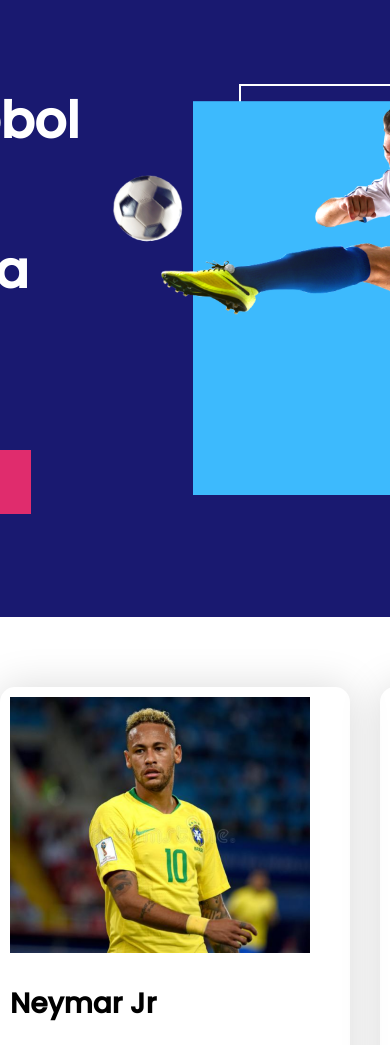
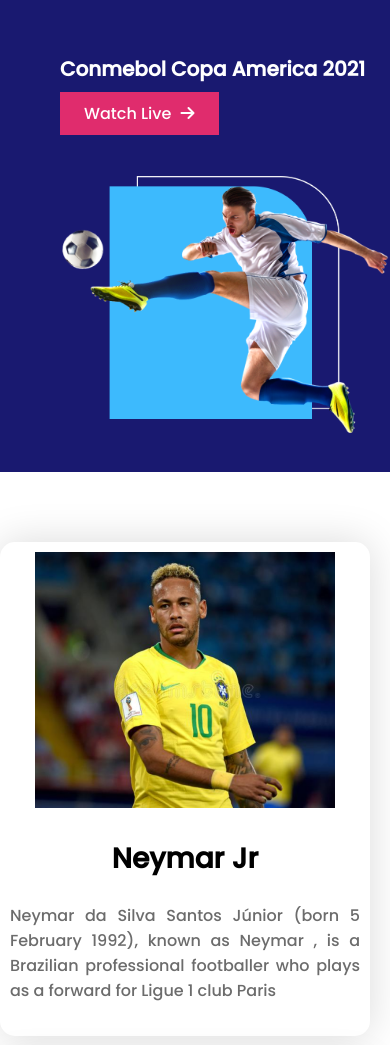
Before and after one commit to MasudRana924/Assignment-two, a plain HTML site: page index.html in a window 390 px wide. Shown: the part 60-1105 px from the top of the page. Drawn offline with Linux system fonts and the light colour scheme.

Commit message:
animation responsive added

```diff
--- a/style.css
+++ b/style.css
@@ -3,6 +3,7 @@ body{
 background-color:white;
 margin:0;
 top:0;
+overflow-x: hidden;
 }
 
 
@@ -65,10 +66,16 @@ li a{
     margin-left:30px;
 }
 .half-width img{
-    width:556.01px;
+    width:400px;
     height:438px;
     padding-top:50px;
+    transition:width 2s;
 }
+.half-width img:hover{
+ width:556px;
+}
+
+
 .half-width h1 {
     font-size: 50px;
 }
@@ -162,17 +169,73 @@ span i{
    color: #000000;
 }
 /* media queries */
-@media only screen and (max-width:688px) {
+
+@media (max-width:688px){
+    body {
+        font-family: 'Poppins', sans-serif;
+        max-width: 600px;
+        overflow-x: hidden;
+
+    }
+    header {
+        width: 100%;
+        height: auto;
+    }
+    .header-container {
+        display: grid;
+        grid-template-columns: repeat(1, 1fr);
+    }
+    .half-width{
+        width: 100%;
+    }
+    .half-width img{
+        width: 329px;
+        height: 259px;
+
+    }
+    main{
+        width: 100%;
+        display: flex;
+        flex-flow: column;
+    }
+     .player-details{
+         width: 100%;
+         display: flex;
+         flex-flow: column;
+     }
+     .player{
+         width: 100%;
+         place-items: center;
+     }
+     .players{
+        display: grid;
+        grid-template-columns: repeat(1, 1fr);
+        grid-row-gap: 30px;
+        width: 350px;
+     }
+     .tournament-details {
+        margin-top: 30px;
+        display: flex;
+        margin: 0;
+        flex-direction: column;
+        gap: 50px;
+
+    }
+
+    .half-width h1 {
+        margin-top: 20px;
+        font-size: 20px;
+    }
+
+    footer img {
+        width: 275px;
+    }
 
 
-    .header-container{
-        width:100%;
+    .tournament-details .half-width img {
 
-    }
-    .half-width{
-      display: flex;
-      flex-flow: column;
-
+        width: 328px;
+        height: 248px;
     }
 
 
```
Also changed, not shown: index.html (+1 -1 lines).
